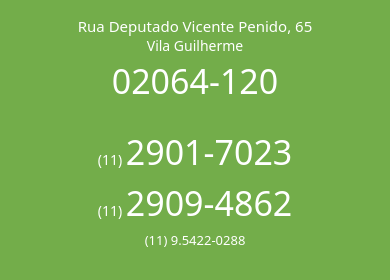
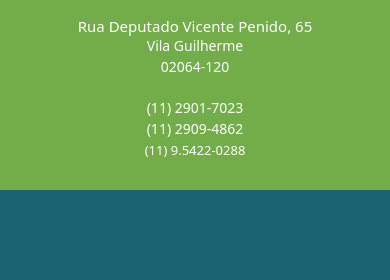
Before and after one commit to usamashfque/-Cl-nica-Veterin-ria-Valdemar-Pereira, a plain HTML site: page Contato.html in a window 390 px wide. Shown: the part 1225-1505 px from the top of the page. After the commit the page ends 1415 px from the top, so only its background shows below. Drawn offline with nearby package versions, Linux system fonts and the light colour scheme.

Commit message:
fixed Footer on mobile screen

```diff
--- a/Contato.html
+++ b/Contato.html
@@ -114,15 +114,15 @@
                 <h6 style="margin: 0px !important;font-size: 15px;">Rua Deputado Vicente Penido, 65</h6>
                 <p>Vila Guilherme</p>
                 <p>
-                    <span class="cell-number-footer">02064-120</span>
+                    <span>02064-120</span>
                 </p>
             </div>
             <div style="place-self: center;" class="col-lg-2 col-md-12 col-sm-12 ">
                 <p>
-                    (11) <span class="cell-number-footer"> 2901-7023</span>
+                    (11) <span > 2901-7023</span>
                 </p>
                 <p>
-                    (11) <span class="cell-number-footer">2909-4862</span>
+                    (11) <span >2909-4862</span>
                 </p>
                 <p>
                     <a style="margin: 0px !important;font-size: 13px;"
```
Also changed, not shown: Dicas.html (+3 -3 lines), Equipe.html (+3 -3 lines), faq.html (+3 -3 lines), index.html (+3 -3 lines), services.html (+3 -3 lines).
